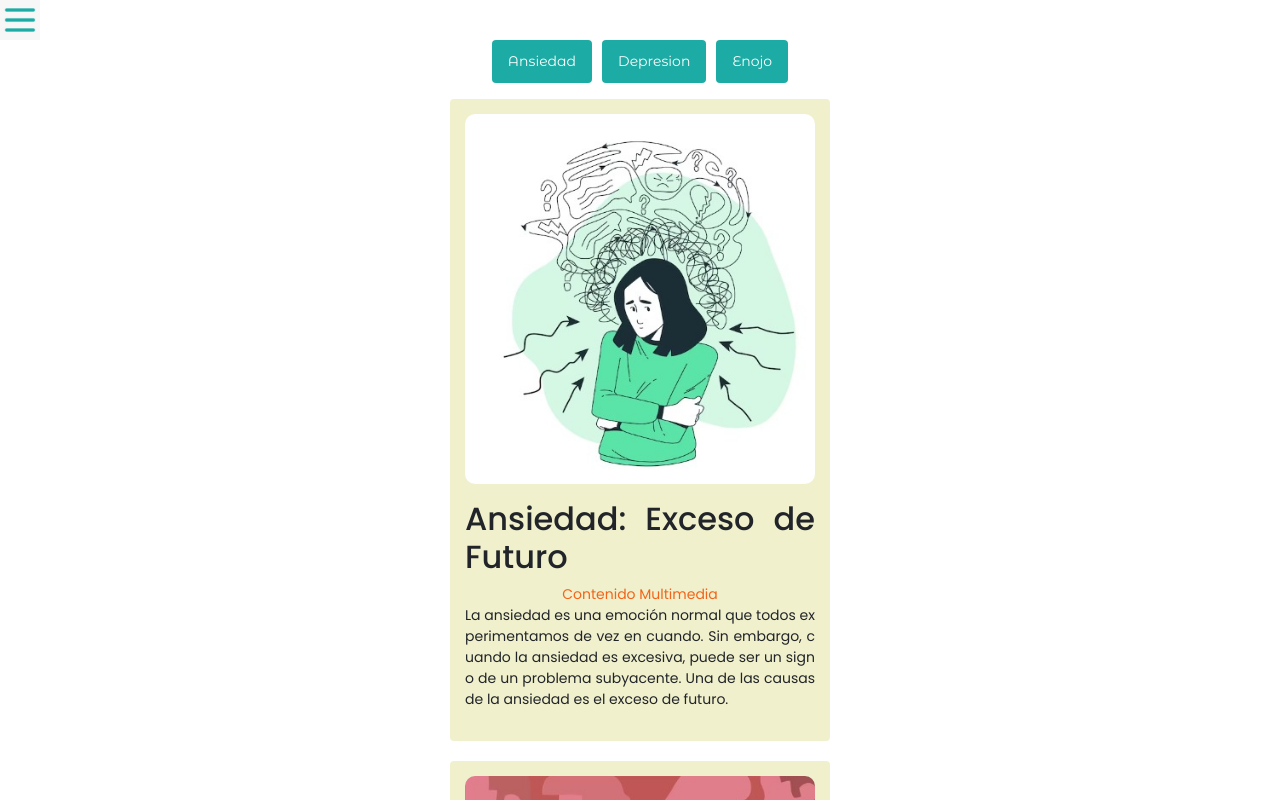
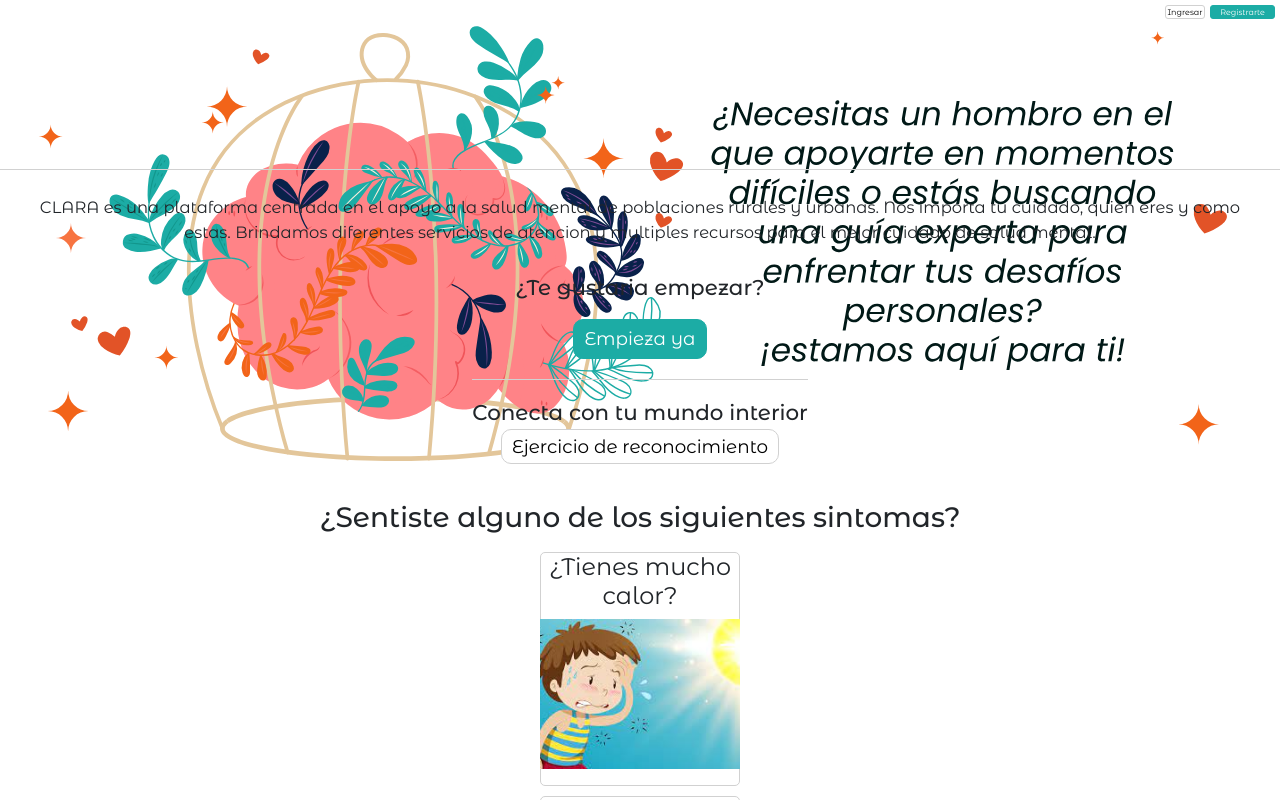
Before and after one commit to noricelly/proyecto-clara, a React (Vite) app: page / in a window 1280 px wide. Before the commit this address led to /user. Shown: the top 800 px of the page. Built offline with nearby package versions, Linux system fonts and the light colour scheme.

Commit message:
finish landing

```diff
--- a/index.html
+++ b/index.html
@@ -2,9 +2,9 @@
 <html lang="en">
   <head>
     <meta charset="UTF-8" />
-    <link rel="icon" type="image/svg+xml" href="/vite.svg" />
+    <link rel="icon" type="image/svg+xml" href="/Images/Register/psychologist.png" />
     <meta name="viewport" content="width=device-width, initial-scale=1.0" />
-    <title>Vite + React</title>
+    <title> CLARA</title>
     <link
     rel="stylesheet"
     href="https://cdn.jsdelivr.net/npm/bootstrap@4.6.0/dist/css/bootstrap.min.css"
--- a/src/components/ContentCards/ContentCards.jsx
+++ b/src/components/ContentCards/ContentCards.jsx
@@ -16,8 +16,8 @@ import './ContentCards.scss';
 </div>
 <div className='contentCard__content'>
     <h2>{content.title}</h2>
+    <p>{content.content}</p>
     <a href={content.link}>Contenido Multimedia</a>
-    <p>{content.content}</p>
     <div>
 
     </div>
--- a/src/components/ContentCards/ContentCards.scss
+++ b/src/components/ContentCards/ContentCards.scss
@@ -17,7 +17,7 @@
 
     }
     @media screen and (max-width:425px) {
-        width: 245px;
+        width: 345px;
 
 
     }
--- a/src/hamburger/Hamburger.jsx
+++ b/src/hamburger/Hamburger.jsx
@@ -47,7 +47,7 @@ const Hamburger =  () => {
                 openMenu &&
                 <section className="menu">
                      <a href="https://calendly.com/nory1291">Agende su cita</a>
-                    <a href="https://wa.me/+573043668692/">Botón de pánico</a>
+                     <a href="https://wa.me/+573043668692?text=Hola%2C%20necesito%20ayuda">¡Tengo una emergencia!</a>
                     <span onClick={form}>¿Quieres ayudarnos?</span>
                     <button>Cerrar sesión</button>
 
--- a/src/hamburger/hamburger.scss
+++ b/src/hamburger/hamburger.scss
@@ -1,10 +1,35 @@
+@import "../assets/styles/variables.scss";
+
+
 .hamburger{
     width: 40px;
+    position: relative;
+    z-index: 1;
+    background-color: #fff;
 }
 
 .menu{
+    font-family: $font-monserrat;
     display: flex;
     flex-direction: column;
     gap: 30px;
-
+    position: absolute;
+    height: 300px;
+    width: 280px;
+    top: 0;
+    background-color: $light-azure-blue;
+    padding-top: 50px;
+    &> a, span{
+        padding: 0 40px;
+    }
+    &> button{
+        font-size: calc(12px + 0.5vw);
+        margin: 0 30px;
+        border-radius: 10px;
+        border: 1px solid #1caca5;
+        background: #1caca5;
+        color: #fff;
+       // width: 90px;
+        padding: 5px 10px;
+    }
 }
--- a/src/pages/landingPage/LandingPage.jsx
+++ b/src/pages/landingPage/LandingPage.jsx
@@ -2,8 +2,36 @@ import React from "react";
 import { useEffect, useState } from 'react'
 import "./main.scss";
 import { useNavigate, useParams } from "react-router"
+import Swal from "sweetalert2";
+
 const LandingPage = () => {
   const navigate = useNavigate()
+  const [oponer, setOponer] = useState(false)
+
+  const handleOpen = ()=> {
+    if(oponer == false){
+    setOponer(true)}else{
+      setOponer(false)
+    }
+  }
+
+  const calorFn = ()=>{
+    Swal.fire({
+      title: 'El calor normalmente se puede presentar cuando ',
+      text: 'Tienes ansiedad,  estrés postraumático o problemas alimentarios, si sientes que necesitas ayuda presiona el boton y registrate ',
+      imageUrl: '/Images/sintomas/calor.jpg',
+      confirmButtonText:
+      'Comenzar',
+      confirmButtonColor: '#1CACA5',
+      imageWidth: 400,
+      imageHeight: 200,
+      imageAlt: 'Custom image',
+    }).then((result) => {
+      if (result.isConfirmed) {
+        handleLogin()
+      }
+    })
+  }
 
   const handleLogin = ()=>{
     navigate("/login")
@@ -24,7 +52,7 @@ const LandingPage = () => {
       <main className="landingPage__main">
         <section className="landingPage__main__description">
           <p>
-            CuiCare es una plataforma centrada en el apoyo a la salud mental de
+            CLARA es una plataforma centrada en el apoyo a la salud mental de
             poblaciones rurales y urbanas. Nos importa tu cuidado, quien eres y
             como estas. Brindamos diferentes servicios de atencion y multiples
             recursos para el mejor cuidado de salud mental.
@@ -34,11 +62,20 @@ const LandingPage = () => {
         </section>
         <section className="landingPage__main__recognition">
           <h2>Conecta con tu mundo interior</h2>
-          <span>Ejercicio de reconocimiento</span>
+          <span onClick={handleOpen}>Ejercicio de reconocimiento</span>
+        { oponer && <p>
+          Imagina que eres un explorador dentro de ti mismo, como un detective de emociones. Cada día, tomas un tiempo especial para sentarte tranquilo y prestar mucha atención a cómo te sientes por dentro. Cierras los ojos y escuchas tus pensamientos, como si fueran historias que estás contando a ti mismo.
+
+También pones atención en cómo se siente tu cuerpo. ¿Sientes mariposas en el estómago cuando estás emocionado o tenso? ¿Tu corazón late rápido cuando estás asustado? ¿O tal vez sientes una calma y paz cuando estás feliz?
+
+El mindfulness es como un superpoder que te ayuda a entender tus emociones y sensaciones. Te permite conocerlas y aceptarlas, como si fueran amigos. Así, cuando te sientas triste, enojado o feliz, sabrás qué está pasando en tu interior y podrás manejarlo de la mejor manera.
+
+Recuerda, es como una aventura dentro de ti mismo para descubrir cómo te sientes. Aprovecha ese conocimiento que acabas de adquirir sobre ti mismo y observa si alguno de los siguientes sintomas hacen parte de tu situaciòn actual.
+          </p>}
         </section>
         <section className="landingPage__main__healthy">
           <h3>¿Sentiste alguno de los siguientes sintomas?</h3>
-          <article  className="landingPage__main__healthy__sintoma">
+          <article  className="landingPage__main__healthy__sintoma" onClick={calorFn}>
             <h4>¿Tienes mucho calor?</h4>
             <figure>
               <img src="/Images/sintomas/calor.jpg" alt="calorExcesivo" />
--- a/src/pages/landingPage/main.scss
+++ b/src/pages/landingPage/main.scss
@@ -97,6 +97,8 @@
     &> p{
         padding: 5px 20px;
         font-size: calc(10px + 0.5vw);
+        padding-top: 40px;
+        width: 340px;
     }
     &> h2{
         font-size: calc(15px + 0.5vw);
--- a/src/routes/Router.jsx
+++ b/src/routes/Router.jsx
@@ -10,7 +10,7 @@ import PublicRoute from "./PublicRoutes/PublicRoute";
 import Content from "../pages/Content/Content";
 
 const Router = () => {
-  const  userRole  = true;
+  const  userRole  = false;
 
   return (
     <BrowserRouter>
```
